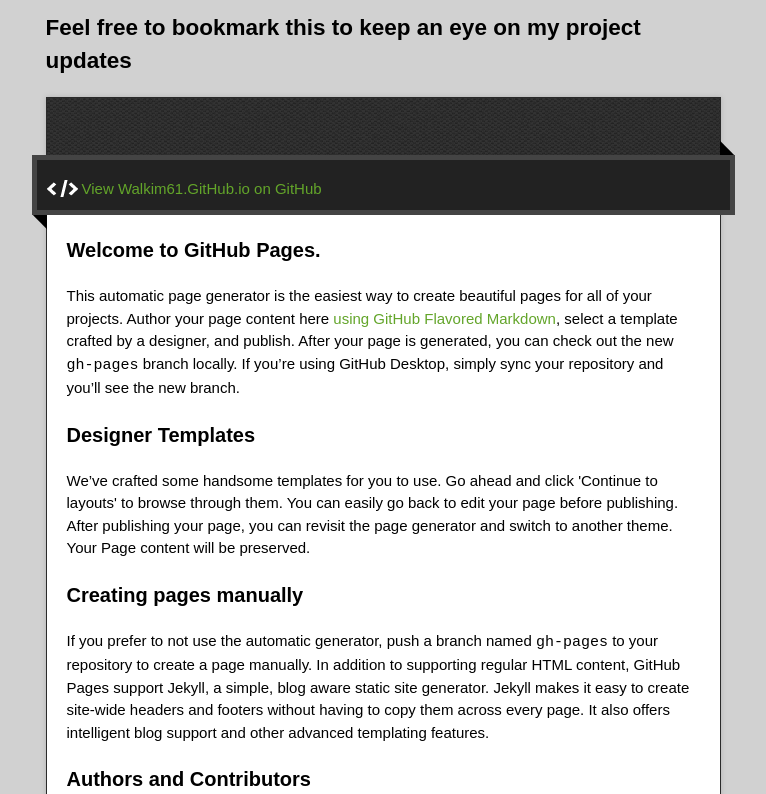
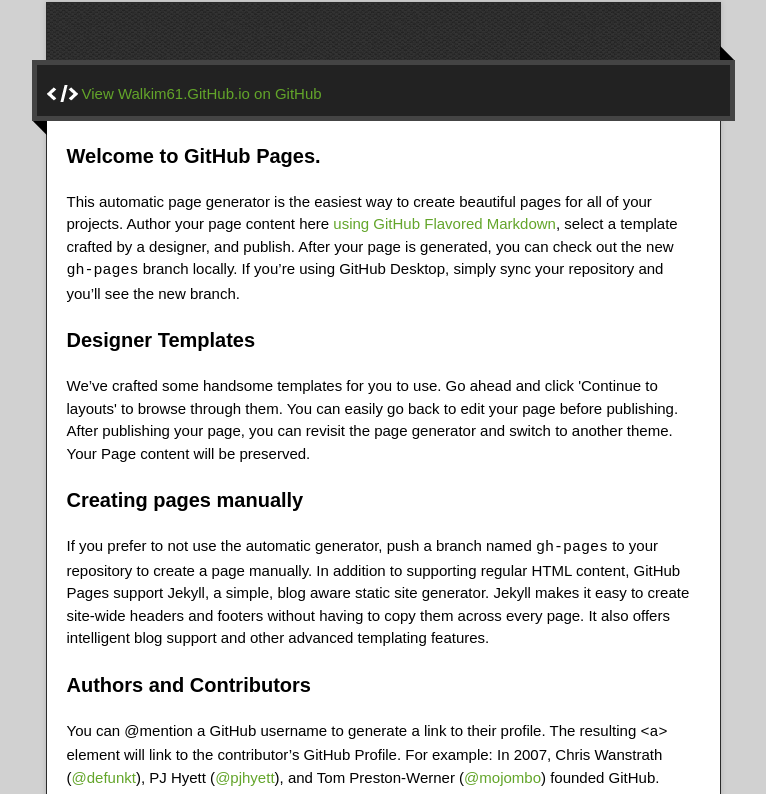
Before and after one commit to walkim61/walkim61.github.io, a plain HTML site: page index.html in a window 1280 px wide. Shown: the part 218-1012 px from the top of the page, without its empty margins (257-1023 px from the left). Drawn offline with nearby package versions, Linux system fonts and the light colour scheme.

Commit message:
Update index.html

```diff
--- a/index.html
+++ b/index.html
@@ -23,7 +23,6 @@
   <div class="wrapper">
     <header>
       <h1 class="title">Welcome to walkim61's webpage</h1>
-      <h2 class="tagline"> Feel free to bookmark this to keep an eye on my project updates</h2>
     </header>
     <div id="container">
       <p class="tagline"></p>
```
